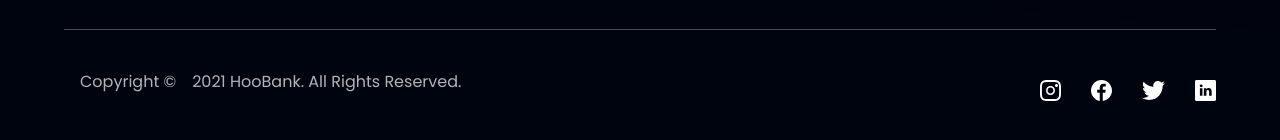
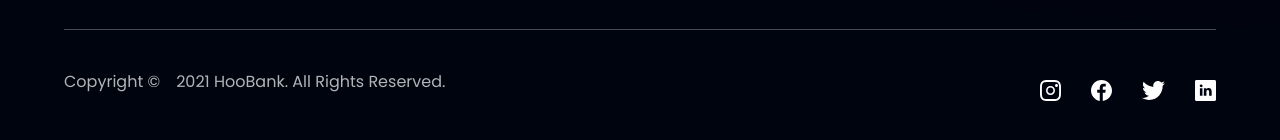
Before and after one commit to pedromartinelli/responsive_website, a React (Vite) app: page / in a window 1280 px wide. Shown: the part 4317-4457 px from the top of the page. Built offline with nearby package versions, Linux system fonts and the light colour scheme.

Commit message:
acertando a margem dos spans do footer

```diff
--- a/src/components/Footer/index.tsx
+++ b/src/components/Footer/index.tsx
@@ -37,7 +37,7 @@
       <hr className='border-t-dimWhite opacity-40 my-6 md:my-10' />
 
       <div className='flex items-center justify-center md:justify-between flex-col md:flex-row w-full mb-20 md:mb-0'>
-        <div className='flex flex-col md:flex-row items-center ml-4 mb-4'>
+        <div className='flex flex-col md:flex-row items-center ml-4 md:ml-0 mb-4'>
           <span className='font-poppins text-[16px] leading-[24px] text-dimWhite mr-[16px]'>Copyright &copy;</span>
           <span className='font-poppins text-[16px] leading-[24px] text-dimWhite'>2021 HooBank. All Rights Reserved.</span>
         </div>
```
